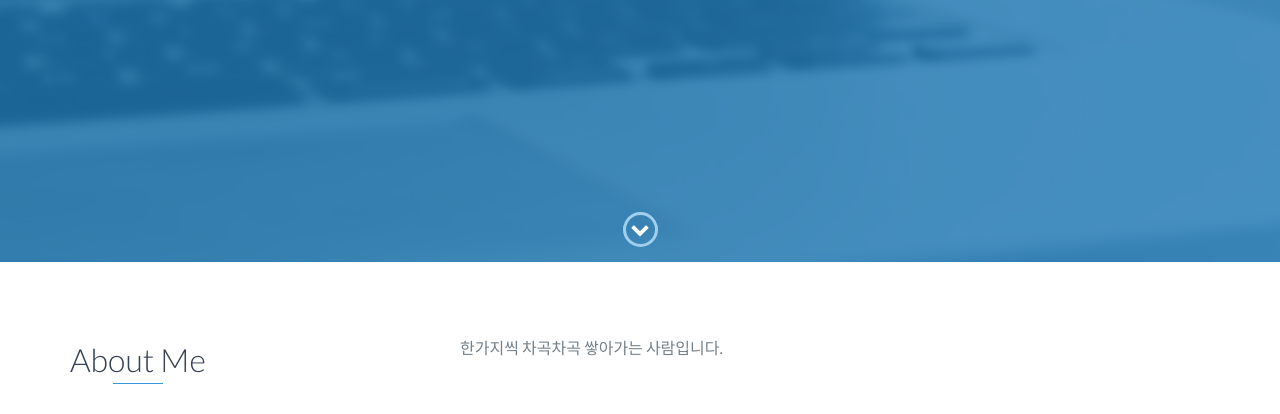
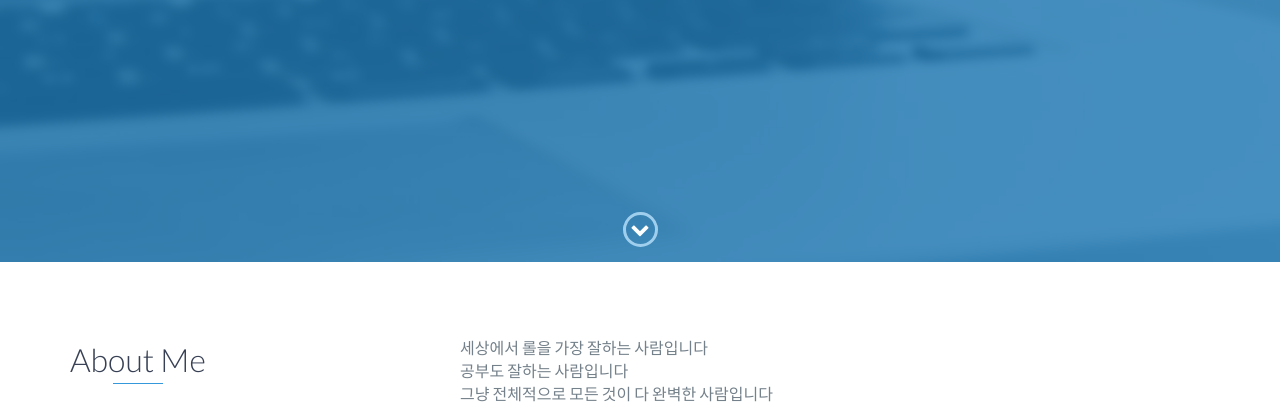
Before and after one commit to aird24714/aird24714.github.io, a website: page index.html in a window 1280 px wide. Shown: the part 538-952 px from the top of the page. Drawn offline with nearby package versions, Linux system fonts and the light colour scheme.

Commit message:
Changing

```diff
--- a/index.html
+++ b/index.html
@@ -73,7 +73,9 @@
                 </div>
                 <div class="col-md-8">
                     <p>
-                        한가지씩 차곡차곡 쌓아가는 사람입니다.
+                        세상에서 롤을 가장 잘하는 사람입니다<br>
+                        공부도 잘하는 사람입니다<br>
+                        그냥 전체적으로 모든 것이 다 완벽한 사람입니다<br>
                     </p>
                 </div>
             </div>
```
